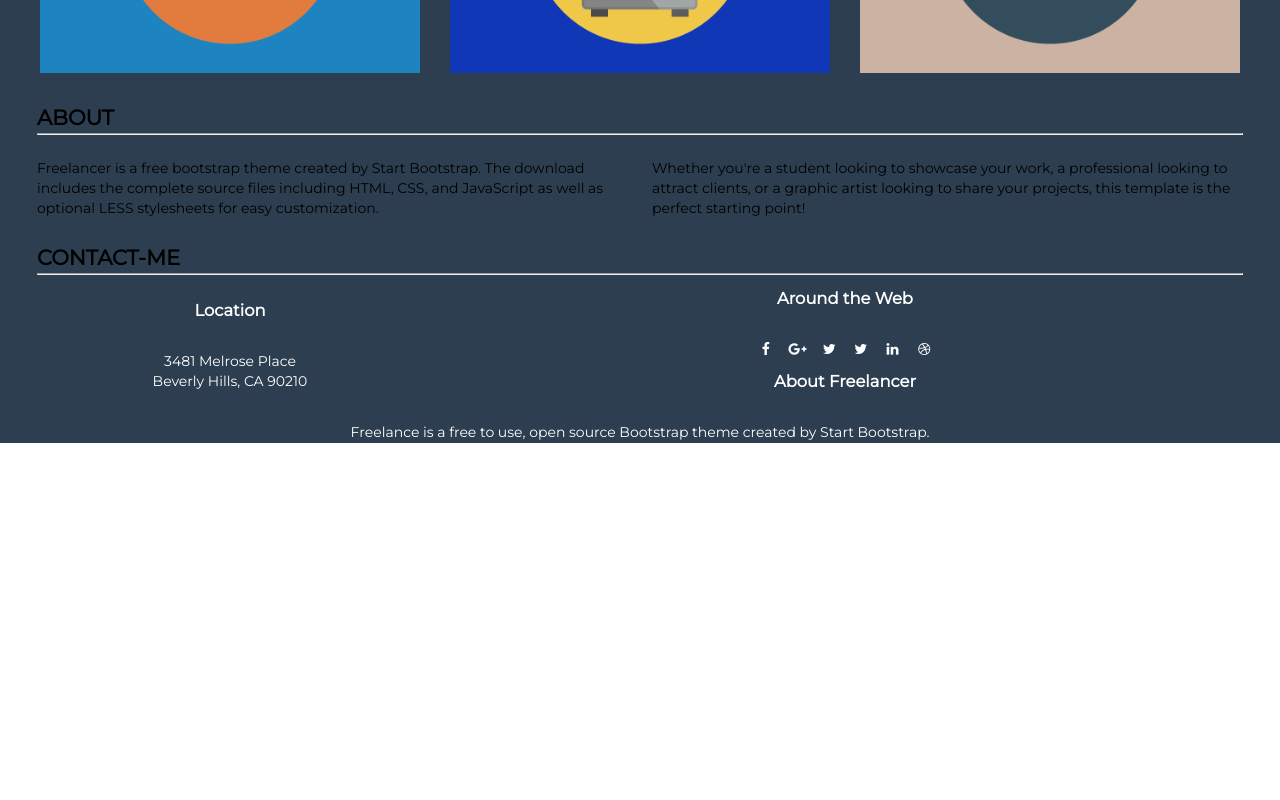
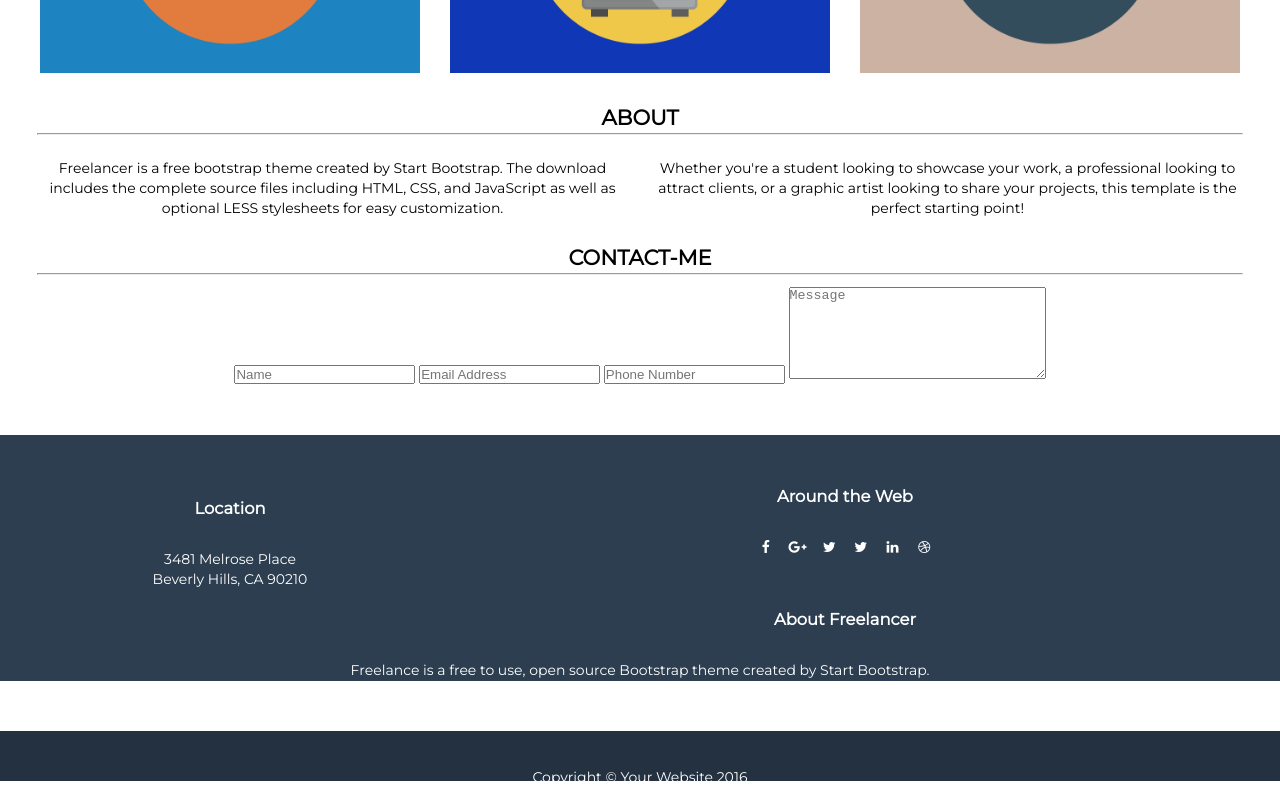
Before and after one commit to nicolealiste/freelancer-laboratoria, a plain HTML site: page index.html in a window 1280 px wide. Shown: the part 1216-2016 px from the top of the page. Before the commit the page ends 1659 px from the top, so only its background shows below. Drawn offline with Linux system fonts and the light colour scheme.

Commit message:
se integra formulario de contacto

```diff
--- a/css/main.css
+++ b/css/main.css
@@ -62,15 +62,31 @@ a {
     text-align: center;
 }
 
-footer {
-    color: rgb(255, 255, 255);
+#contact-me{
+  background-color: #fff;
+  display:block;
+  padding: 50px 7px;
+  margin:0px auto;
 }
 
-footer .footer-contenido {
-    padding-top: 50px;
-    background-color: rgb(44, 62, 80);
+footer{
+  color:#fff
 }
 
-footer h3 {
-    margin-bottom: 30px;
+footer h3{
+  margin-bottom:30px
 }
+
+footer .footer-contenido{
+  padding-top:50px;
+  background-color:#2C3E50
+}
+
+footer .footer-col{
+  margin-bottom:50px
+}
+
+footer .footer-bajada{
+  padding:25px 0;
+  background-color:#233140
+}
--- a/index.html
+++ b/index.html
@@ -36,7 +36,7 @@
 				</div>
 			</div>
 	</section>
-	<section id="portfolio">
+	<section id="portfolio" class="text-center">
 		<div class="container">
 			<h2 class="text-uppercase text-content">portfolio</h2>
 			<div class="row">
@@ -51,7 +51,7 @@
 				</div>
 		</div>
 	</section>
-	<section id="about">
+	<section id="about" class="text-center">
 		<div class="container">
 			<div class="row">
 				<div class="col-12">
@@ -69,13 +69,19 @@
 			</div>
 		</div>
 	</section>
-	<section id="contact-me">
+	<section id="contact-me" class="text-center">
 		<div class="container">
 			<div class="row">
 				<div class="col-12">
 					<h2 class="text-uppercase text-content">contact-me</h2>
 					<hr class="black-star">
 				</div>
+				<div class="contacto">
+						<input class="name" type="text" placeholder="Name">
+						<input type="text" placeholder="Email Address">
+						<input type="text" placeholder="Phone Number">
+						<textarea name="" id="" cols="30" rows="6" placeholder="Message"></textarea>
+					</div>
 			</div>
 		</div>
 	</section>
@@ -120,6 +126,15 @@
 				</div>
 			</div>
 		</div>
+		<div class="footer-bajada">
+            <div class="container">
+                <div class="row">
+                    <div class="col-12">
+                        Copyright © Your Website 2016
+                    </div>
+                </div>
+            </div>
+        </div>
 	</footer>
 
 	<!-- Enlaza aquí tu archivo JS -->
```
